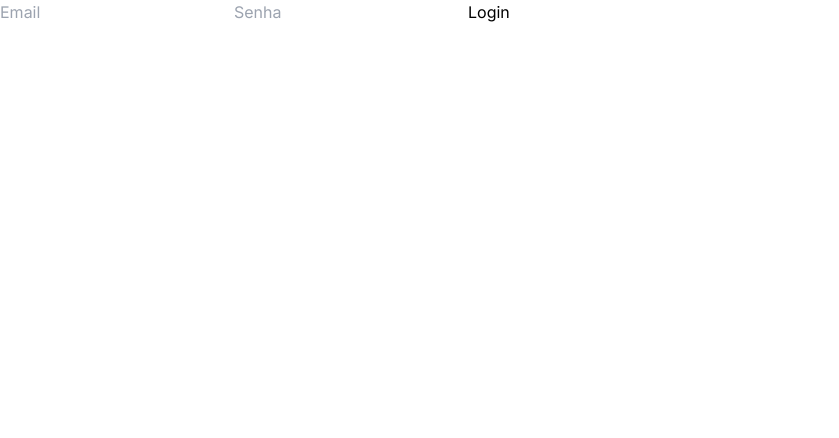
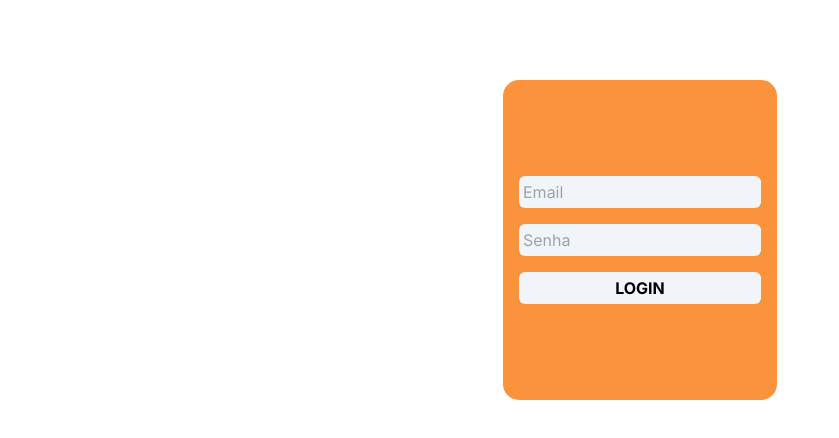
Before and after one commit to GuterresThomas/fit-app-front, a Next.js app: page / in a window 1280 px wide. Shown: the top 438 px of the page, without its empty margins (0-839 px from the left). Built offline with nearby package versions, Linux system fonts and the light colour scheme.

Commit message:
login page: check

```diff
--- a/src/components/homePage.tsx
+++ b/src/components/homePage.tsx
@@ -19,22 +19,28 @@ export default function Home() {
           if (response.ok) {
             const data = await response.json();
             console.log('Login successful:', data);
+            alert('Login efetuado!')
             // Faça o que você quiser com os dados de login, como redirecionar o usuário.
           } else {
             const errorData = await response.json();
             console.error('Login failed:', errorData);
+
             // Lida com erros de login aqui.
           }
         } catch (error) {
           console.error('Erro ao fazer login:', error);
+          alert('Erro no login')
         }
       };
 
 
 
     return (
-      <div>
+      <div className="justify-center flex">
+        <div className="flex justify-center mt-20 h-80 bg-orange-400 rounded-2xl ">
+            <div className="flex flex-col align-middle justify-center p-2">
                 <input
+                className="m-2 bg-slate-100 rounded-md p-1 hover:bg-slate-200"
                 type="email"
                 placeholder="Email"
                 value={email}
@@ -42,13 +48,16 @@ export default function Home() {
                 require
                 />
                 <input
+                className="m-2 bg-slate-100 rounded-md p-1 hover:bg-slate-200"
                 type="password"
                 placeholder="Senha"
                 value={senha}
                 onChange={(e) => setSenha(e.target.value)}
                 require
                 />
-        <button onClick={handleLogin}>Login</button>
+                <button className=" bg-slate-100 rounded-md m-2 p-1 hover:bg-slate-200 font-bold uppercase "onClick={handleLogin}>Login</button>
+            </div>
+        </div>
       </div>
     );
 }
```
Also changed, not shown: src/components/userPage.tsx (added, +7 -0 lines), public/fitness-movement-svgrepo-com.svg (added). Lines whose indentation alone changed are shown as unchanged.
